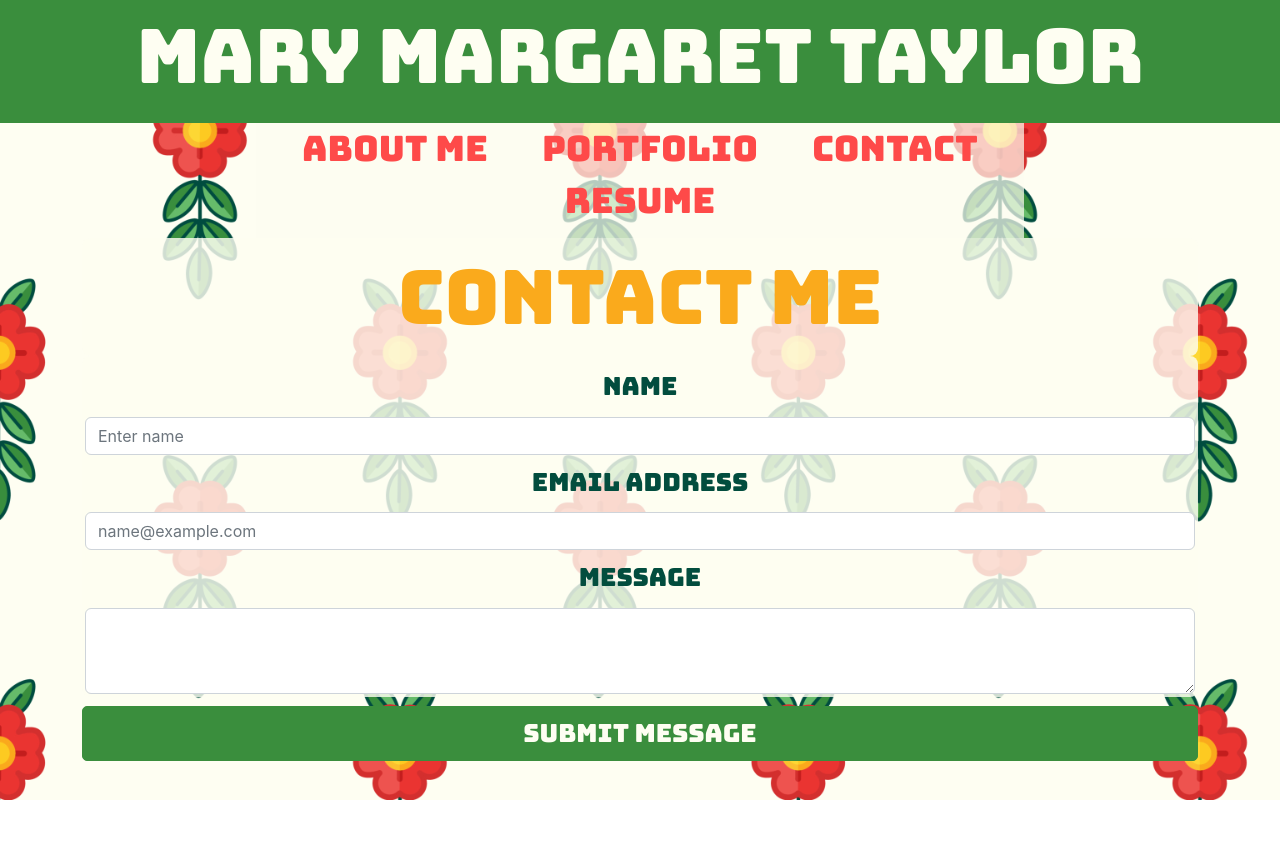
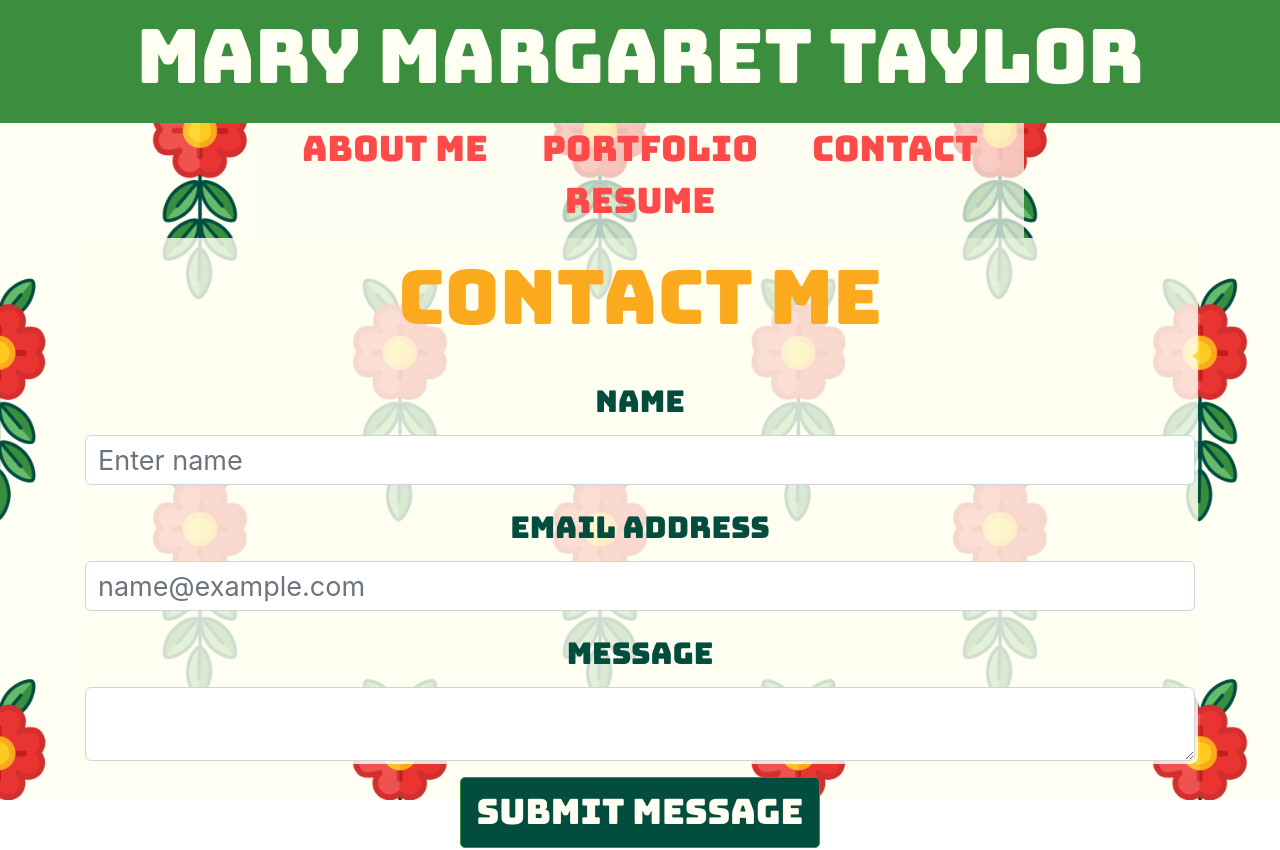
Before and after one commit to mmtaylor7/portfolio-react, a React (Create React App) app: page /contact in a window 1280 px wide. Shown: the top 850 px of the page. Built offline with nearby package versions, Linux system fonts and the light colour scheme.

Commit message:
styling everywhere!

```diff
--- a/src/pages/AboutMe/AboutMe.js
+++ b/src/pages/AboutMe/AboutMe.js
@@ -21,6 +21,7 @@ function AboutMe() {
               <div className="page-title">About Me</div>
               <div></div>
             </div>
+            30
           </Row>
           <Row sm={12}>
             <div className="about-text">
--- a/src/pages/Contact/Contact.css
+++ b/src/pages/Contact/Contact.css
@@ -18,7 +18,7 @@
 
 .form-titles {
   font-family: "Bungee", cursive;
-  font-size: 25px;
+  font-size: 30px;
   color: #024d3e;
   /* background-color: #fefef2; */
   /* background-color: #fefef2d0; */
@@ -26,20 +26,35 @@
   border-color: transparent;
   border-radius: 5px;
   text-align: left;
-  margin-top: 6px;
+  margin-top: 17px;
 }
 
+.button-flex {
+  display: flex;
+  align-items: center;
+  justify-content: center;
+}
 .submit-button {
-  background-color: #3a8e3d;
+  background-color: #024d3e;
   color: #fefef2;
   font-family: "Bungee", cursive;
-  font-size: 25px;
+  font-size: 35px;
   border-style: solid;
   border-color: #3a8e3d;
   border-radius: 5px;
-  margin-top: 9px;
+  margin-top: 13px;
 }
 
 .submit-button:hover {
-  background-color: #024d3e;
+  background-color: #3a8e3d;
 }
+
+.input-size {
+  height: 50px;
+  font-size: 27px;
+  color: #024d3e;
+}
+
+.msg-font-size {
+  font-size: 20px;
+}
--- a/src/pages/Contact/Contact.js
+++ b/src/pages/Contact/Contact.js
@@ -13,18 +13,26 @@ class SimpleForm extends Component {
         <Form className="form-bg">
           <Form.Group controlId="form.Name">
             <Form.Label className="form-titles">Name</Form.Label>
-            <Form.Control type="text" placeholder="Enter name" />
+            <Form.Control
+              type="text"
+              placeholder="Enter name"
+              className="input-size"
+            />
           </Form.Group>
           <Form.Group controlId="form.Email">
             <Form.Label className="form-titles">Email address</Form.Label>
-            <Form.Control type="email" placeholder="name@example.com" />
+            <Form.Control
+              type="email"
+              placeholder="name@example.com"
+              className="input-size"
+            />
           </Form.Group>
           <Form.Group controlId="form.Textarea">
             <Form.Label className="form-titles">Message</Form.Label>
-            <Form.Control as="textarea" rows={3} />
+            <Form.Control as="textarea" rows={2} className="msg-font-size" />
           </Form.Group>
         </Form>
-        <div className="d-grid gap-2 ">
+        <div className="d-grid gap-2 button-flex">
           <Button className="submit-button" size="lg">
             Submit Message
           </Button>
```
